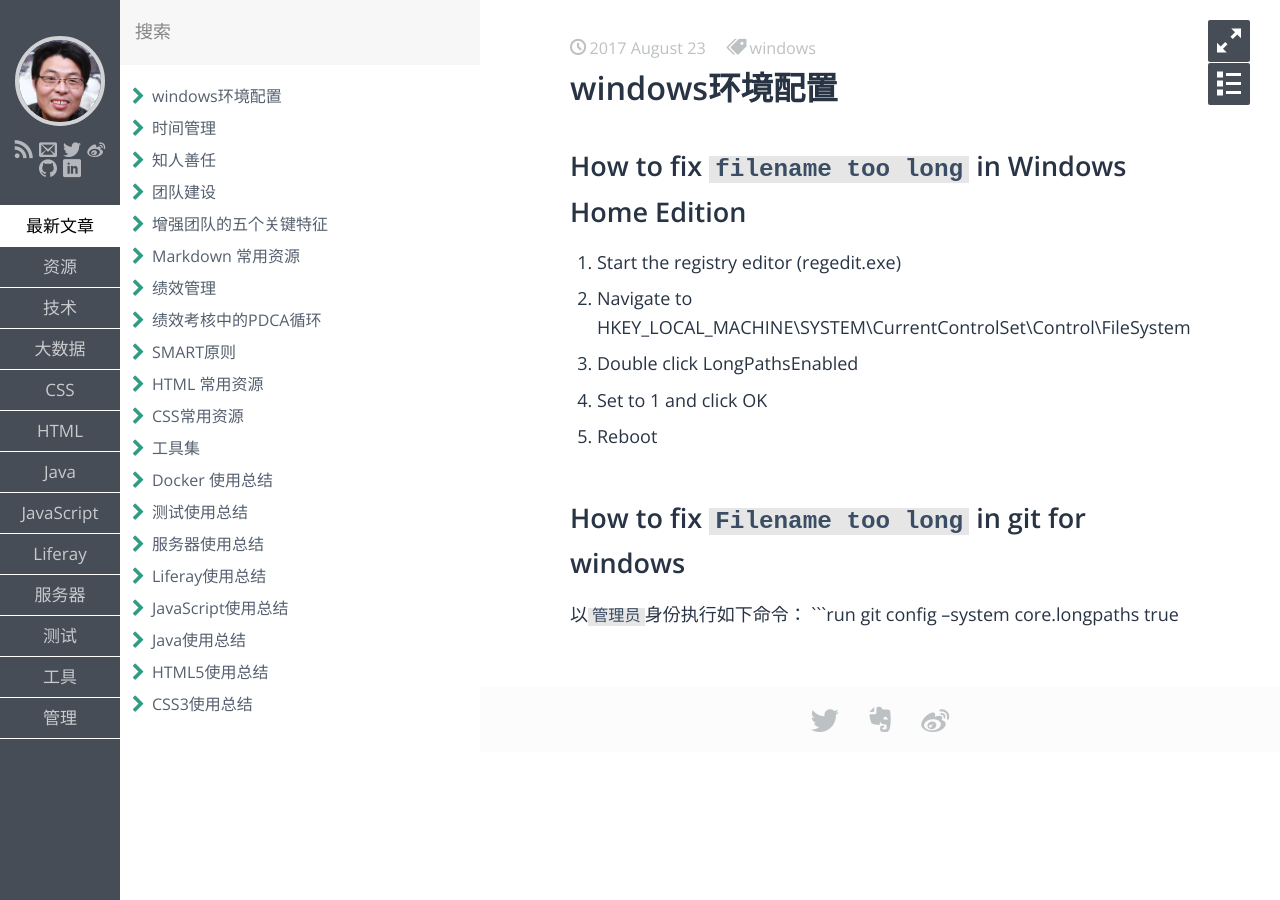
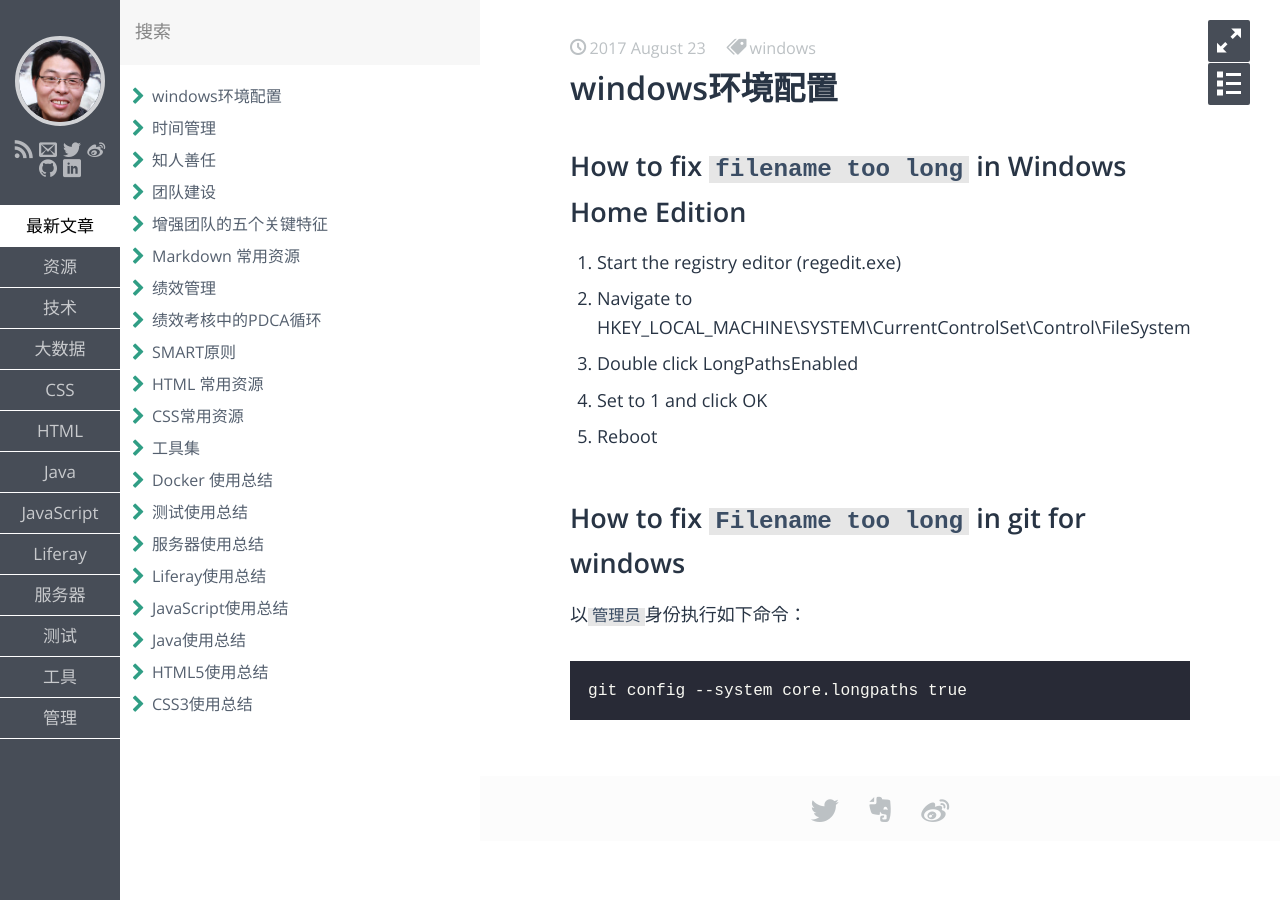
Before and after one commit to sohui/sohui.github.io, a Jekyll site: the page built from _posts/tech/2017-08-23-setup-windows-environment.md, in a window 1280 px wide. Built offline with Jekyll 4.4.1, drawn with Linux system fonts in a browser that asks for light colours; some web fonts are replaced; comment, search, counter and statistics services are not loaded.

````diff
--- a/_posts/tech/2017-08-23-setup-windows-environment.md
+++ b/_posts/tech/2017-08-23-setup-windows-environment.md
@@ -15,5 +15,6 @@
 
 ## How to fix `Filename too long` in git for windows
 以`管理员`身份执行如下命令：
-```run
+```
 git config --system core.longpaths true
+```
````
